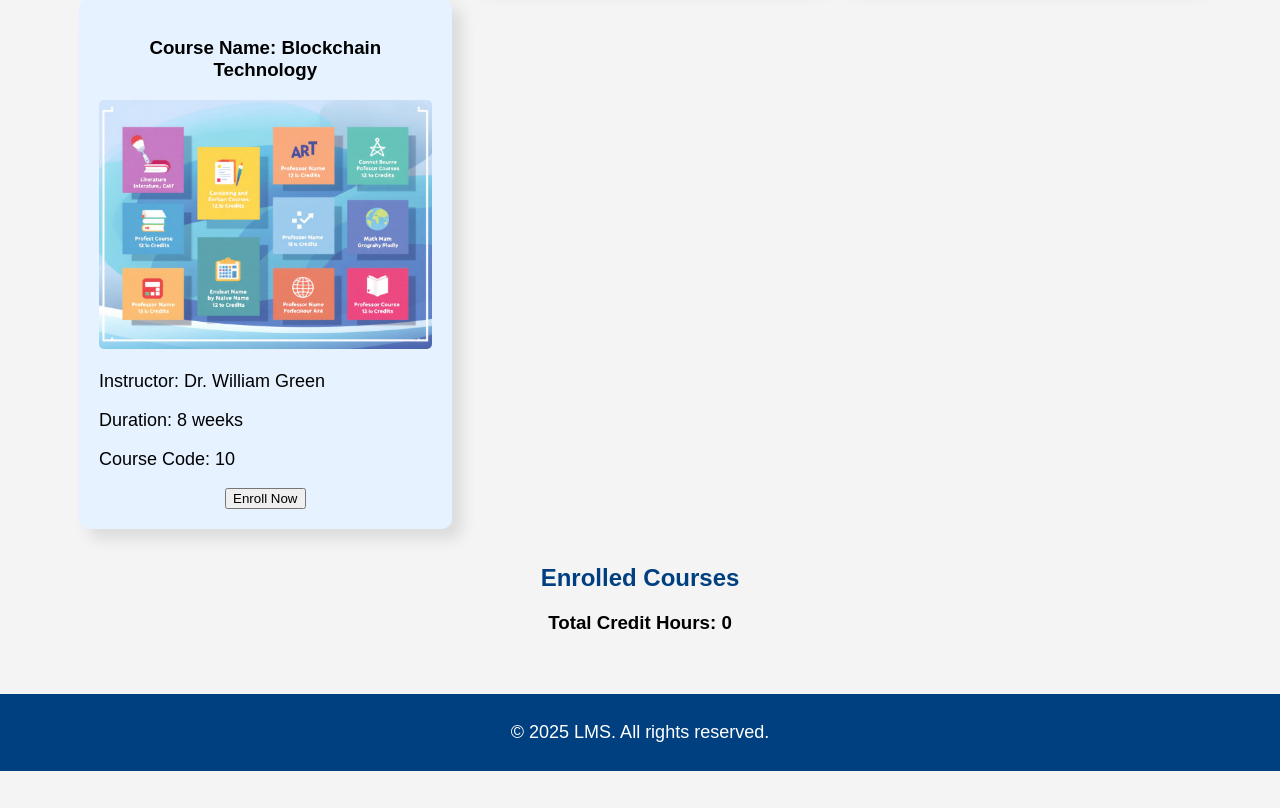
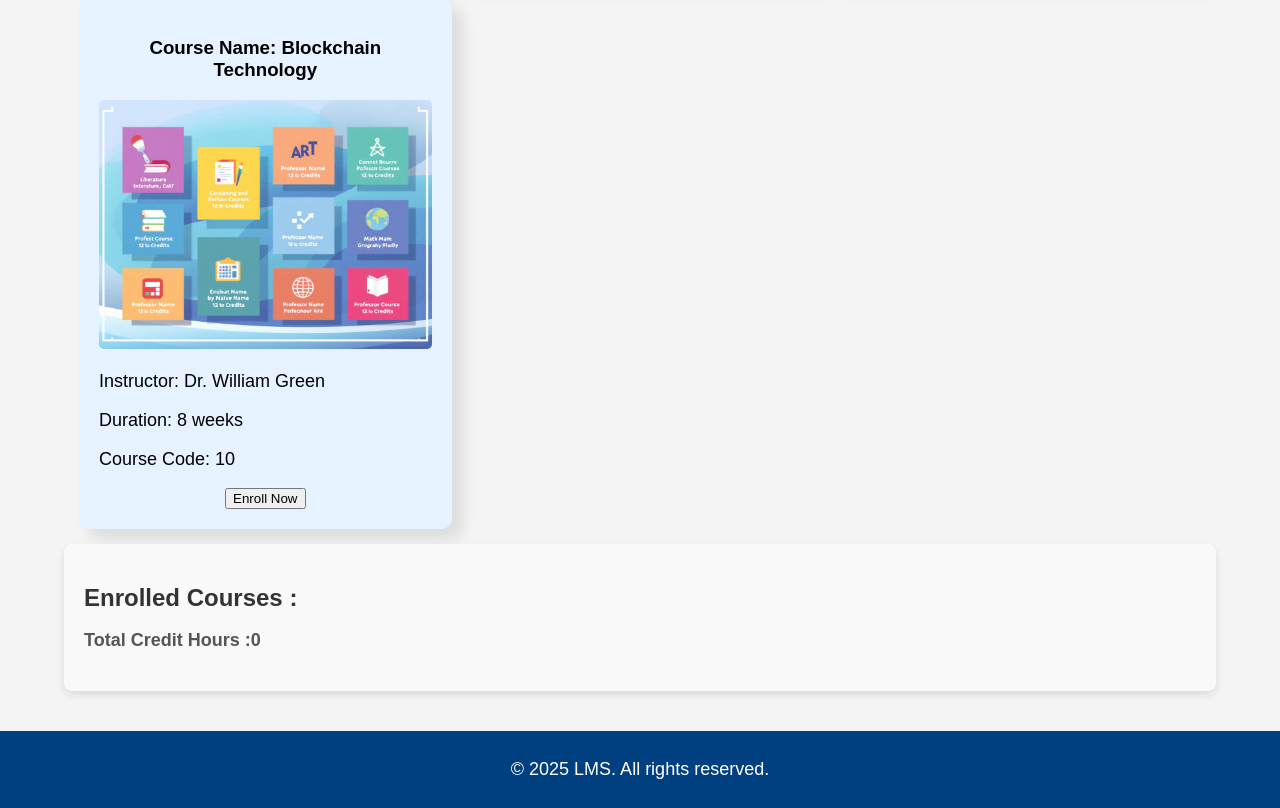
Before and after one commit to farnood-m/my-lms-app, a React (Create React App) app: page /courses in a window 1280 px wide. Shown: the part 1895-2703 px from the top of the page. Before the commit the page ends 2666 px from the top, so only its background shows below. Built offline with nearby package versions, Linux system fonts and the light colour scheme.

Commit message:
updated the course page with the new logic

```diff
--- a/src/App.css
+++ b/src/App.css
@@ -329,3 +329,75 @@ footer {
 .testimonial-card p {
   margin: 8px 0;
 }
+
+.enrollment-list {
+  padding: 20px;
+  background-color: #f9f9f9;
+  border-radius: 8px;
+  box-shadow: 0 4px 8px rgba(0, 0, 0, 0.1);
+}
+
+.enrollment-title {
+  font-size: 24px;
+  font-weight: bold;
+  margin-bottom: 10px;
+  color: #333;
+}
+
+.enrollment-total {
+  font-size: 18px;
+  margin-bottom: 20px;
+  color: #555;
+}
+
+.enrolled-courses {
+  display: flex;
+  flex-wrap: wrap;
+  gap: 15px;
+}
+
+.enrolled-course-item {
+  background-color: #fff;
+  border: 1px solid #ddd;
+  border-radius: 8px;
+  padding: 15px;
+  width: 250px;
+  box-shadow: 0 2px 4px rgba(0, 0, 0, 0.1);
+}
+
+.enrolled-course {
+  text-align: center;
+}
+
+.course-name {
+  font-size: 20px;
+  font-weight: bold;
+  margin-bottom: 10px;
+  color: #222;
+}
+
+.course-credit-hours {
+  font-size: 16px;
+  margin-bottom: 10px;
+  color: #666;
+}
+
+.course-count {
+  font-size: 14px;
+  color: #888;
+  text-align: center;
+}
+
+.drop-button {
+  background-color: #ff4d4d;
+  color: #fff;
+  border: none;
+  padding: 8px 12px;
+  border-radius: 4px;
+  cursor: pointer;
+  font-size: 14px;
+}
+
+.drop-button:hover {
+  background-color: #e60000;
+}
--- a/src/CoursesPage.js
+++ b/src/CoursesPage.js
@@ -2,54 +2,30 @@ import Header from "./components/Header";
 import Footer from "./components/Footer";
 import CourseCatalog from "./components/CourseCatalog";
 import EnrollmentList from "./components/EnrollmentList";
-import courses from "./data/courses";
-import { useState, useEffect } from "react";
+import { createContext, useState } from "react";
+
+export const CoursesContext = createContext();
 
 const CoursesPage = () => {
-  const [availableCourses, setAvailableCourses] = useState(() => {
-    const storedCourses = localStorage.getItem("availableCourses");
-    return storedCourses ? JSON.parse(storedCourses) : courses;
-  });
-
-  const [enrolledCourses, setEnrolledCourses] = useState(() => {
-    const storedEnrolled = localStorage.getItem("enrolledCourses");
-    return storedEnrolled ? JSON.parse(storedEnrolled) : [];
-  });
-
-  useEffect(() => {
-    localStorage.setItem("availableCourses", JSON.stringify(availableCourses));
-  }, [availableCourses]);
-
-  useEffect(() => {
-    localStorage.setItem("enrolledCourses", JSON.stringify(enrolledCourses));
-  }, [enrolledCourses]);
-
-  const handleEnrollCourse = (course) => {
-    setAvailableCourses((prev) => prev.filter((c) => c.id !== course.id));
-    setEnrolledCourses((prev) => [...prev, course]);
-  };
-
-  const handleDropCourse = (courseId) => {
-    const droppedCourse = enrolledCourses.find((c) => c.id === courseId);
-    setEnrolledCourses((prev) => prev.filter((c) => c.id !== courseId));
-    setAvailableCourses((prev) => [...prev, droppedCourse]);
-  };
+  const [enrolledCourses, setEnrolledCourses] = useState([]);
 
   return (
-    <div className="courses-page">
-      <Header />
-      <div className="content index">
-        <CourseCatalog
-          courses={availableCourses}
-          onEnroll={handleEnrollCourse}
-        />
-        <EnrollmentList
-          enrolledCourses={enrolledCourses}
-          onDropCourse={handleDropCourse}
-        />
+    <CoursesContext.Provider
+      value={{
+        enrolledCourses,
+        setEnrolledCourses,
+      }}
+    >
+      <div className="courses-page">
+        <Header />
+        <div className="content index">
+          <CourseCatalog />
+          <EnrollmentList />
+        </div>
+        <Footer />
       </div>
-      <Footer />
-    </div>
+    </CoursesContext.Provider>
   );
 };
+
 export default CoursesPage;
--- a/src/components/CourseCatalog.js
+++ b/src/components/CourseCatalog.js
@@ -1,9 +1,10 @@
+import React, { useState } from "react";
+import courses from "../data/courses";
 import CourseItem from "./CourseItem";
 
-const CourseCatalog = ({ courses, onEnroll }) => {
-
-
-  const rows = courses.reduce((acc, course, index) => {
+const CourseCatalog = () => {
+  const [coursesList] = useState(courses);
+  const rows = coursesList.reduce((acc, course, index) => {
     const rowIndex = Math.floor(index / 3);
     if (!acc[rowIndex]) acc[rowIndex] = [];
     acc[rowIndex].push(course);
@@ -18,10 +19,7 @@ const CourseCatalog = ({ courses, onEnroll }) => {
           {rows.map((row, i) => (
             <tr className="cv-row" key={i}>
               {row.map((course) => (
-                <CourseItem
-                  course={course}
-                  onEnroll={onEnroll}
-                />
+                <CourseItem course={course} />
               ))}
             </tr>
           ))}
--- a/src/components/CourseItem.js
+++ b/src/components/CourseItem.js
@@ -1,9 +1,24 @@
-import React, { useState } from "react";
+import React, { useState, useContext } from "react";
 import course1 from "../images/course1.jpg";
+import { CoursesContext } from "../CoursesPage";
 
-const CourseItem = ({ course, onEnroll }) => {
+const CourseItem = ({ course }) => {
   const { id, name, instructor, description, duration } = course;
   const [showDescription, setShowDescription] = useState(false);
+  const {setEnrolledCourses } = useContext(CoursesContext);
+
+  const handleEnroll = () => {
+    setEnrolledCourses((prev) => {
+      const existingCourse = prev.find((c) => c.id === id);
+      if (existingCourse) {
+        return prev.map((c) =>
+          c.id === id ? { ...c, count: c.count + 1 } : c
+        );
+      } else {
+        return [...prev, { ...course, count: 1 }];
+      }
+    });
+  };
 
   return (
     <td className="cv-item" id={id}>
@@ -19,7 +34,7 @@ const CourseItem = ({ course, onEnroll }) => {
         {showDescription && (
           <p className="text-left">Description: {description}</p>
         )}
-        <button className="enroll-button" onClick={() => onEnroll(course)}>
+        <button className="enroll-button" onClick={handleEnroll}>
           Enroll Now
         </button>
       </div>
--- a/src/components/EnrolledCourse.js
+++ b/src/components/EnrolledCourse.js
@@ -3,15 +3,13 @@ const EnrolledCourse = ({ course, onDrop }) => {
   const creditHours = parseInt(duration.match(/^\d+/)?.[0], 10) || 0;
 
   return (
-    <tr className="enrolled-course" id={id}>
-      <td>
-        <h3>{name}</h3>
-        <p>Credit Hours: {creditHours}</p>
-        <button className="drop-button" onClick={() => onDrop(id)}>
-          Drop Course
-        </button>
-      </td>
-    </tr>
+    <div className="enrolled-course" id={id}>
+      <h3 className="course-name">{name}</h3>
+      <p className="course-credit-hours">Credit Hours: {creditHours}</p>
+      <button className="drop-button" onClick={() => onDrop(id)}>
+        Drop Course
+      </button>
+    </div>
   );
 };
 
--- a/src/components/EnrollmentList.js
+++ b/src/components/EnrollmentList.js
@@ -1,23 +1,60 @@
-import React from "react";
+import React, { useContext, useEffect } from "react";
 import EnrolledCourse from "./EnrolledCourse";
+import { CoursesContext } from "../CoursesPage";
 
-const EnrollmentList = ({ enrolledCourses, onDropCourse }) => {
+const EnrollmentList = () => {
+  const { enrolledCourses, setEnrolledCourses } = useContext(CoursesContext);
+
+  useEffect(() => {
+    const storedEnrolled = localStorage.getItem("enrolledCourses");
+    if (storedEnrolled) {
+      setEnrolledCourses(JSON.parse(storedEnrolled));
+    }
+  }, [setEnrolledCourses]);
+
+  useEffect(() => {
+    if (enrolledCourses.length > 0) {
+      localStorage.setItem("enrolledCourses", JSON.stringify(enrolledCourses));
+    } else {
+      localStorage.removeItem("enrolledCourses");
+    }
+  }, [enrolledCourses]);
+
   const totalCreditHours = enrolledCourses.reduce((total, course) => {
     const creditHours = parseInt(course.duration.match(/^\d+/)?.[0], 10) || 0;
-    return total + creditHours;
+    return total + creditHours * course.count;
   }, 0);
+
+  const handleDropCourse = (courseId) => {
+    setEnrolledCourses((prev) => {
+      const existingCourse = prev.find((c) => c.id === courseId);
+      if (existingCourse && existingCourse.count > 1) {
+        return prev.map((c) =>
+          c.id === courseId ? { ...c, count: c.count - 1 } : c
+        );
+      } else {
+        return prev.filter((c) => c.id !== courseId);
+      }
+    });
+  };
 
   return (
     <div className="enrollment-list">
-      <h2>Enrolled Courses</h2>
-      <h3>Total Credit Hours: {totalCreditHours}</h3>
-      <table className="cv">
-        <tbody>
-          {enrolledCourses.map((course) => (
-            <EnrolledCourse course={course} onDrop={onDropCourse} />
-          ))}
-        </tbody>
-      </table>
+      <h2 className="enrollment-title text-left">Enrolled Courses :</h2>
+      <h3 className="enrollment-total text-left">
+        Total Credit Hours :{totalCreditHours}
+      </h3>
+      <div className="enrolled-courses">
+        {enrolledCourses.map((course) => (
+          <div className="enrolled-course-item" key={course.id}>
+            <EnrolledCourse
+              course={course}
+              onDrop={() => handleDropCourse(course.id)}
+            />
+            <p className="course-count">Count: {course.count}</p>
+          </div>
+        ))}
+      </div>
     </div>
   );
 };
```
